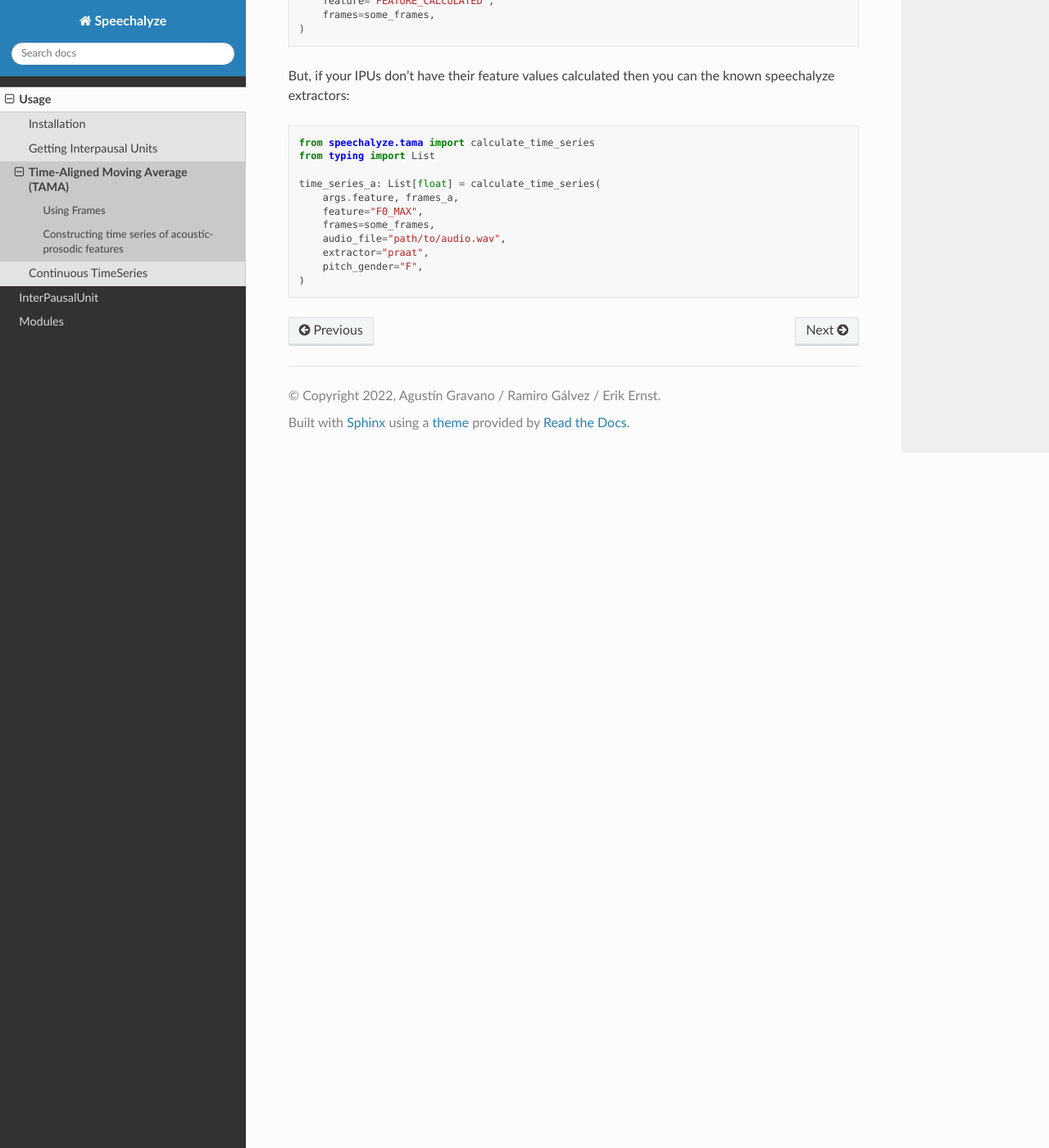
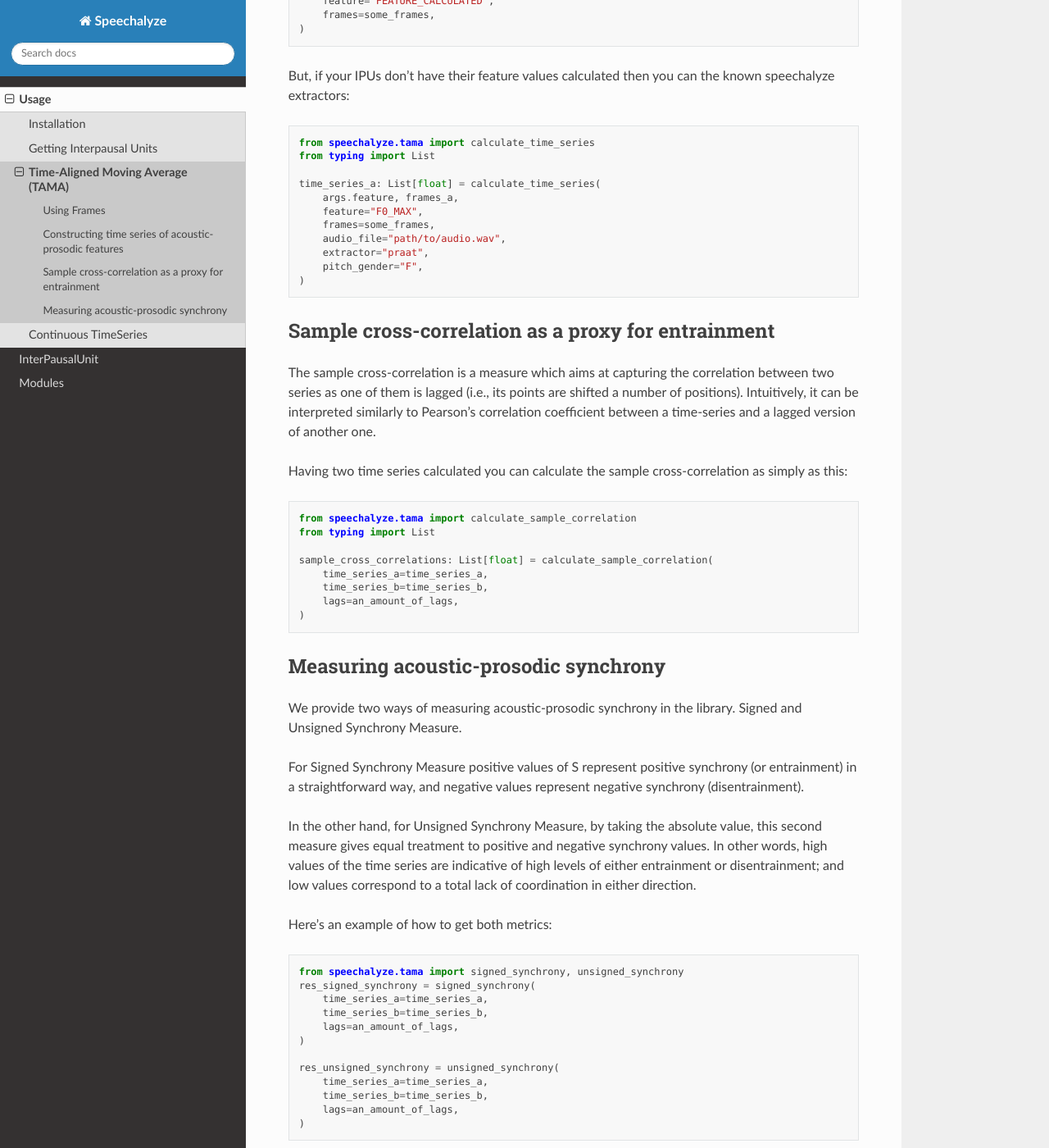
Before and after one commit to erikernst4/entrainment-metrics, a Sphinx documentation site: the page built from docs/source/usage/tama.rst, in a window 1280 px wide and 1400 px high, scrolled down 1042 px. Shown: the whole window at 82% size. Built offline with Sphinx 7.4.7 and the Read the Docs theme 2.0.0, drawn with Linux system fonts in a browser that asks for light colours.

Commit message:
feat: add tama sample cross-correlation + metrics docs

```diff
--- a/docs/source/usage/tama.rst
+++ b/docs/source/usage/tama.rst
@@ -63,3 +63,47 @@ But, if your IPUs don't have their feature values calculated then you can the kn
        extractor="praat",
        pitch_gender="F",
    )
+
+Sample cross-correlation as a proxy for entrainment
+---------------------------------------------------
+
+The sample cross-correlation is a measure which aims at capturing the correlation between two series as one of them is lagged (i.e., its points are shifted a number of positions). Intuitively, it can be interpreted similarly to Pearson’s correlation coefficient between a time-series and a lagged version of another one.
+
+Having two time series calculated you can calculate the sample cross-correlation as simply as this:
+
+.. code-block:: python
+
+   from speechalyze.tama import calculate_sample_correlation
+   from typing import List
+
+   sample_cross_correlations: List[float] = calculate_sample_correlation(
+       time_series_a=time_series_a,
+       time_series_b=time_series_b,
+       lags=an_amount_of_lags,
+   )
+
+Measuring acoustic-prosodic synchrony
+-------------------------------------
+
+We provide two ways of measuring acoustic-prosodic synchrony in the library. Signed and Unsigned Synchrony Measure.
+
+For Signed Synchrony Measure positive values of S represent positive synchrony (or entrainment) in a straightforward way, and negative values represent negative synchrony (disentrainment).
+
+In the other hand, for Unsigned Synchrony Measure, by taking the absolute value, this second measure gives equal treatment to positive and negative synchrony values. In other words, high values of the time series are indicative of high levels of either entrainment or disentrainment; and low values correspond to a total lack of coordination in either direction.
+
+Here's an example of how to get both metrics:
+
+.. code-block:: python
+
+   from speechalyze.tama import signed_synchrony, unsigned_synchrony
+   res_signed_synchrony = signed_synchrony(
+       time_series_a=time_series_a,
+       time_series_b=time_series_b,
+       lags=an_amount_of_lags,
+   )
+
+   res_unsigned_synchrony = unsigned_synchrony(
+       time_series_a=time_series_a,
+       time_series_b=time_series_b,
+       lags=an_amount_of_lags,
+   )
```
Also changed, not shown: 14 other files.
